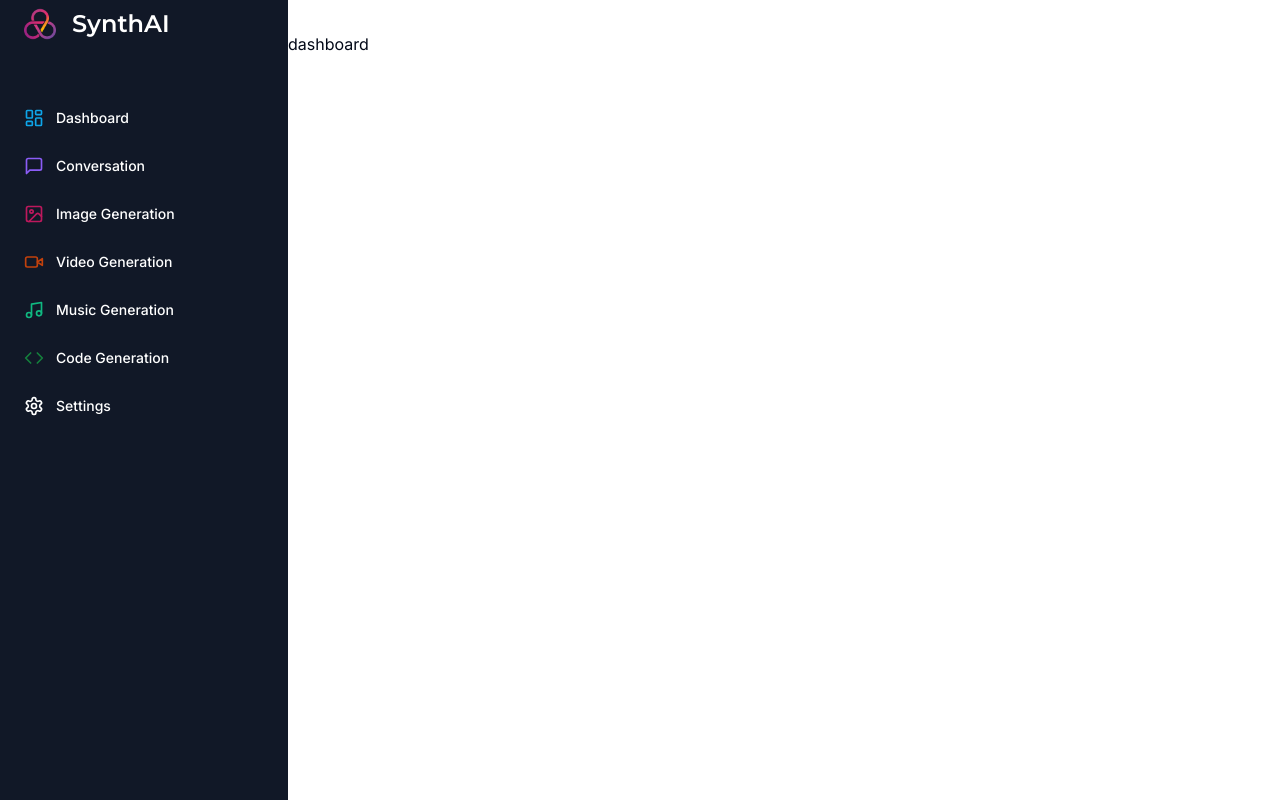
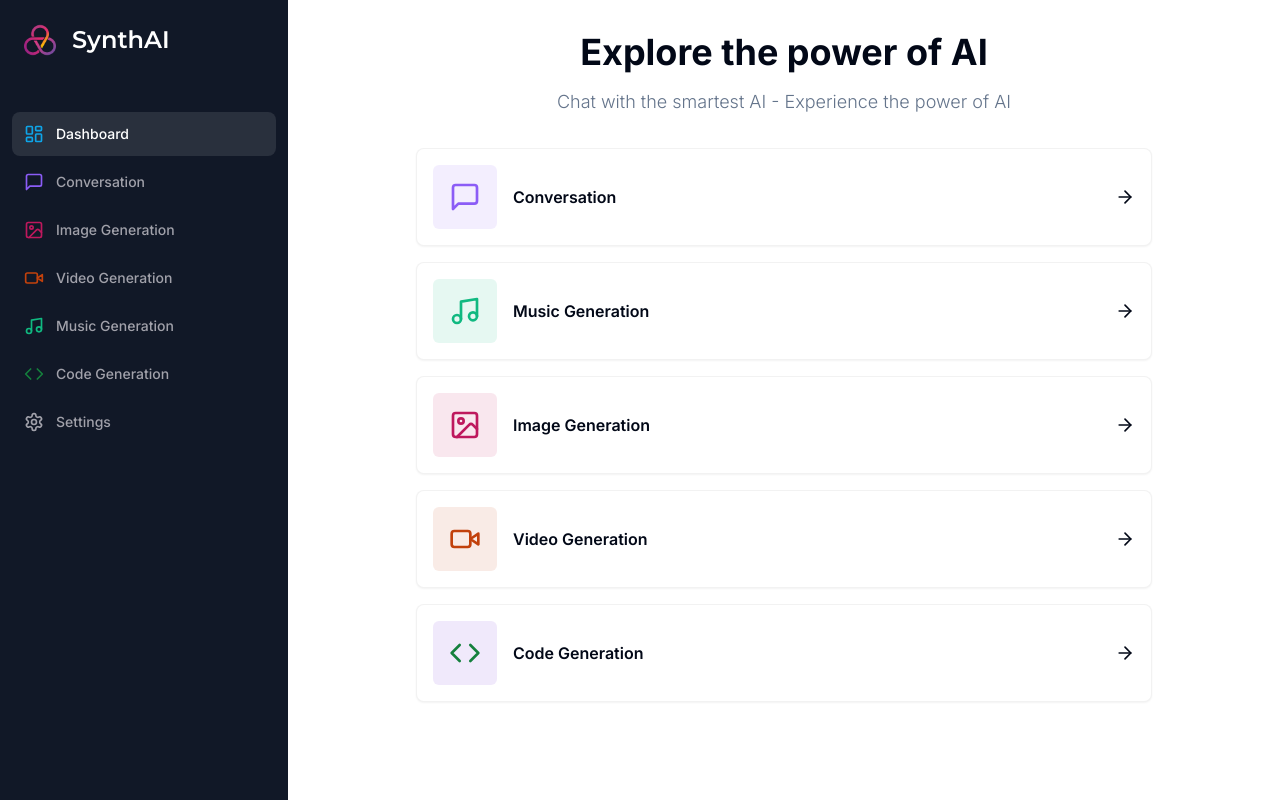
Before and after one commit to Shobhnik13/SynthAI, a Next.js app: page /dashboard in a window 1280 px wide. Built offline with nearby package versions, Linux system fonts and the light colour scheme.

Commit message:
dashboard done

```diff
--- a/app/(dashboard)/(routes)/dashboard/page.tsx
+++ b/app/(dashboard)/(routes)/dashboard/page.tsx
@@ -1,9 +1,85 @@
+'use client'
+import { ArrowRight, Code, ImageIcon, MessageSquare, Music, VideoIcon } from "lucide-react"
+import { Card } from "../../../../components/ui/card"
+import { cn } from "../../../../lib/utils"
+import { useRouter } from "next/navigation"
 
+const tools=[
+  {
+    label:'Conversation',
+    icon:MessageSquare,
+    color:'text-violet-500',
+    bgColor:'bg-violet-500/10',
+    href:'/dashboard'
+  },
+  {
+    label:'Music Generation',
+    icon:Music,
+    color:'text-emerald-500',
+    bgColor:'bg-emerald-500/10',
+    href:'/music'
+  },
+  {
+    label:'Image Generation',
+    icon:ImageIcon,
+    color:'text-pink-700',
+    bgColor:'bg-pink-700/10',
+    href:'/image'
+  },
+  {
+    label:'Video Generation',
+    icon:VideoIcon,
+    color:'text-orange-700',
+    bgColor:'bg-orange-700/10',
+    href:'/video'
+  },
+  {
+    label:'Code Generation',
+    icon:Code,
+    color:'text-green-700',
+    bgColor:'bg-violet-700/10',
+    href:'/code'
+  },
 
+]
 const page = () => {
+  const router=useRouter()
   return (
     <div>
-      dashboard
+      {/* div for h2 and p  */}
+    <div className="mb-8 space-y-4">
+
+      <h2 className="text-2xl md:text-4xl text-center font-bold">
+          Explore the power of AI
+      </h2>
+
+        <p className="text-muted-foreground text-sm md:text-lg font-light text-center">
+          Chat with the smartest AI - Experience the power of AI
+        </p>
+
+    </div>
+    {/* div for features/tools  */}
+      <div className="px-4 md:px-20 lg:px-32 space-y-4">
+          {tools.map((item)=>{
+            return(
+              <Card onClick={()=>router.push(item.href)} key={item.href} className="p-4 border-black/5 flex items-center justify-between hover:shadow-md transition cursor-pointer">
+                    {/* div for logo/icon and title  */}
+                  <div className="flex items-center gap-x-4">
+                    {/* div for icon/logo ->1 */}
+                    <div className={cn("p-4 w-fit rounded-md",item.bgColor)}>
+                        <item.icon className={cn("w-8 h-8",item.color)}/>
+                    </div>
+                    {/* div for title -> 2 */}
+                    <div className="font-semibold">
+                      {item.label}
+                    </div>
+                  </div>
+                  <ArrowRight className="w-5 h-5"/>
+              </Card>
+            )
+          })}
+      </div>
+
     </div>
   )
 }
--- a/components/mobile-sidebar.tsx
+++ b/components/mobile-sidebar.tsx
@@ -4,8 +4,22 @@ import { Menu } from "lucide-react"
 import { Button } from "./ui/button"
 import { Sheet, SheetContent, SheetTrigger } from "./ui/sheet"
 import Sidebar from "./sidebar"
+import { useEffect, useState } from "react"
 
 const MobileSidebar = () => {
+//    3 step process to fix components having hydration error
+
+// step-1 -> make the mounted state as false
+    const [isMounted,setIsMounted]=useState(false)
+// step-2 -> set the mounted state true in useefect
+    useEffect(()=>{
+        setIsMounted(true)
+    },[])
+// step-3->return null if there is no is mounted
+    if(!isMounted){
+    return null;
+    }
+
   return (
         <Sheet>
             {/* button contains toggle icon ->visible only in mobiles  */}
--- a/components/sidebar.tsx
+++ b/components/sidebar.tsx
@@ -5,7 +5,7 @@ import Image from "next/image"
 import Link from "next/link"
 import { cn } from "../lib/utils"
 import { Code, ImageIcon, LayoutDashboard, MessageSquare, Music, Settings, VideoIcon } from "lucide-react"
-
+import {usePathname} from 'next/navigation'
 const monsterat=Montserrat({ weight:'600',subsets:['latin']})
 const routes=[
   {
@@ -51,6 +51,8 @@ const routes=[
   },
 ]
 const Sidebar = () => {
+  // this usepathname will return the STRING of the current path we are standing at ie->/dashboard
+  const pathname=usePathname()
   return (
     // div for full sidebar thing
     <div className="space-y-4 flex flex-col h-full bg-[#111827] text-white">
@@ -58,7 +60,7 @@ const Sidebar = () => {
           <div className="px-3 py-2 flex-1">
 
             {/* link for name and logo  */}
-            <Link href={'/dashboard'} className="flex items-center pl-3 mb-14">
+            <Link href={'/dashboard'} className="flex items-center pl-3 mb-14 mt-4">
 
               {/* logo div */}
               <div className="relative w-8 h-8 mr-4">
@@ -66,7 +68,7 @@ const Sidebar = () => {
               </div>
 
                 {/* name  */}
-              <h1 className={cn("text-2xl font-bold",monsterat.className)}>SynthAI</h1>
+              <h1 className={cn("text-2xl font-bold ",monsterat.className)}>SynthAI</h1>
             </Link>
 
             {/* route map  */}
@@ -76,7 +78,7 @@ const Sidebar = () => {
                   <Link
                   href={item.href}
                   key={item.href}
-                  className="text-sm group flex p-3 w-full justify-start font-medium cursor-pointer hover:text-white hover:bg-white/10 rounded-lg transition">
+                  className={cn("text-sm group flex p-3 w-full justify-start font-medium cursor-pointer hover:text-white hover:bg-white/10 rounded-lg transition",pathname === item.href ? 'text-white bg-white/10' :' text-zinc-400')}>
                     <div className="flex items-center flex-1">
                         <item.icon className={cn("h-5 w-5 mr-3",item.color)}/>
                         {item.label}
--- /dev/null
+++ b/components/ui/card.tsx
@@ -0,0 +1,79 @@
+import * as React from "react"
+import { cn } from "../../lib/utils"
+
+
+const Card = React.forwardRef<
+  HTMLDivElement,
+  React.HTMLAttributes<HTMLDivElement>
+>(({ className, ...props }, ref) => (
+  <div
+    ref={ref}
+    className={cn(
+      "rounded-lg border bg-card text-card-foreground shadow-sm",
+      className
+    )}
+    {...props}
+  />
+))
+Card.displayName = "Card"
+
+const CardHeader = React.forwardRef<
+  HTMLDivElement,
+  React.HTMLAttributes<HTMLDivElement>
+>(({ className, ...props }, ref) => (
+  <div
+    ref={ref}
+    className={cn("flex flex-col space-y-1.5 p-6", className)}
+    {...props}
+  />
+))
+CardHeader.displayName = "CardHeader"
+
+const CardTitle = React.forwardRef<
+  HTMLParagraphElement,
+  React.HTMLAttributes<HTMLHeadingElement>
+>(({ className, ...props }, ref) => (
+  <h3
+    ref={ref}
+    className={cn(
+      "text-2xl font-semibold leading-none tracking-tight",
+      className
+    )}
+    {...props}
+  />
+))
+CardTitle.displayName = "CardTitle"
+
+const CardDescription = React.forwardRef<
+  HTMLParagraphElement,
+  React.HTMLAttributes<HTMLParagraphElement>
+>(({ className, ...props }, ref) => (
+  <p
+    ref={ref}
+    className={cn("text-sm text-muted-foreground", className)}
+    {...props}
+  />
+))
+CardDescription.displayName = "CardDescription"
+
+const CardContent = React.forwardRef<
+  HTMLDivElement,
+  React.HTMLAttributes<HTMLDivElement>
+>(({ className, ...props }, ref) => (
+  <div ref={ref} className={cn("p-6 pt-0", className)} {...props} />
+))
+CardContent.displayName = "CardContent"
+
+const CardFooter = React.forwardRef<
+  HTMLDivElement,
+  React.HTMLAttributes<HTMLDivElement>
+>(({ className, ...props }, ref) => (
+  <div
+    ref={ref}
+    className={cn("flex items-center p-6 pt-0", className)}
+    {...props}
+  />
+))
+CardFooter.displayName = "CardFooter"
+
+export { Card, CardHeader, CardFooter, CardTitle, CardDescription, CardContent }
```
